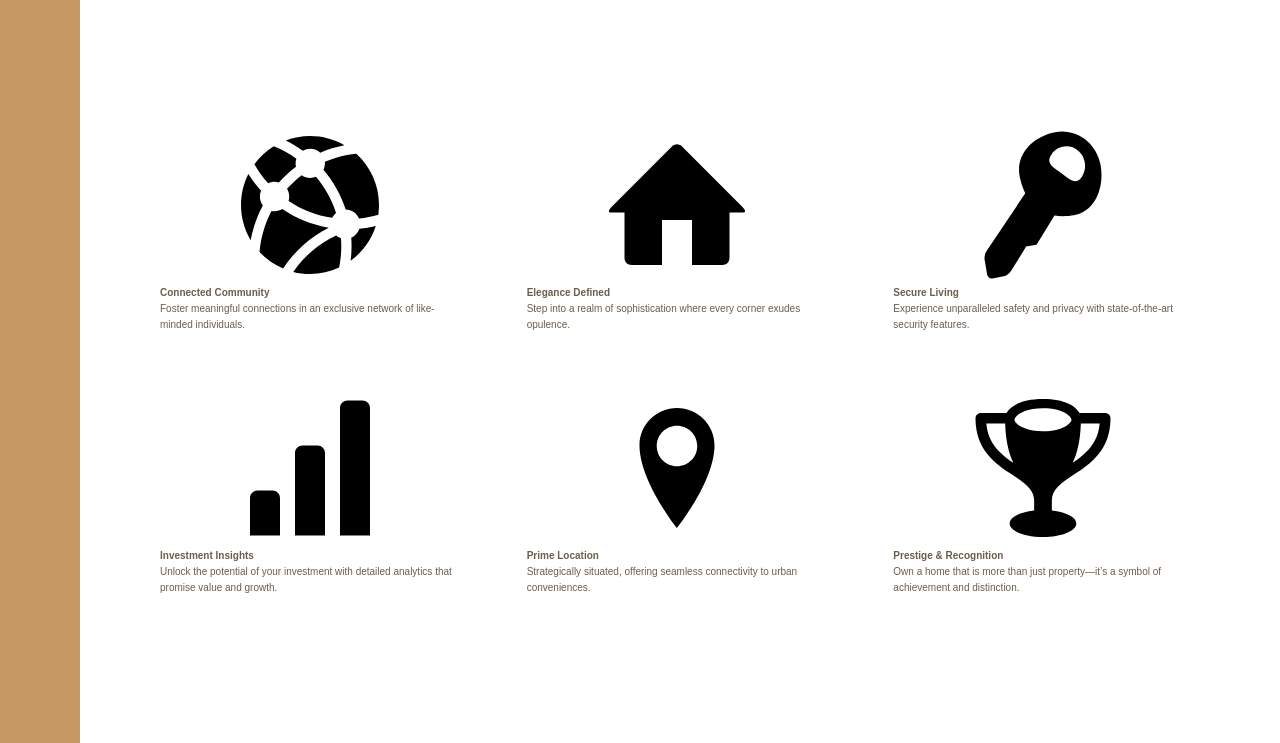
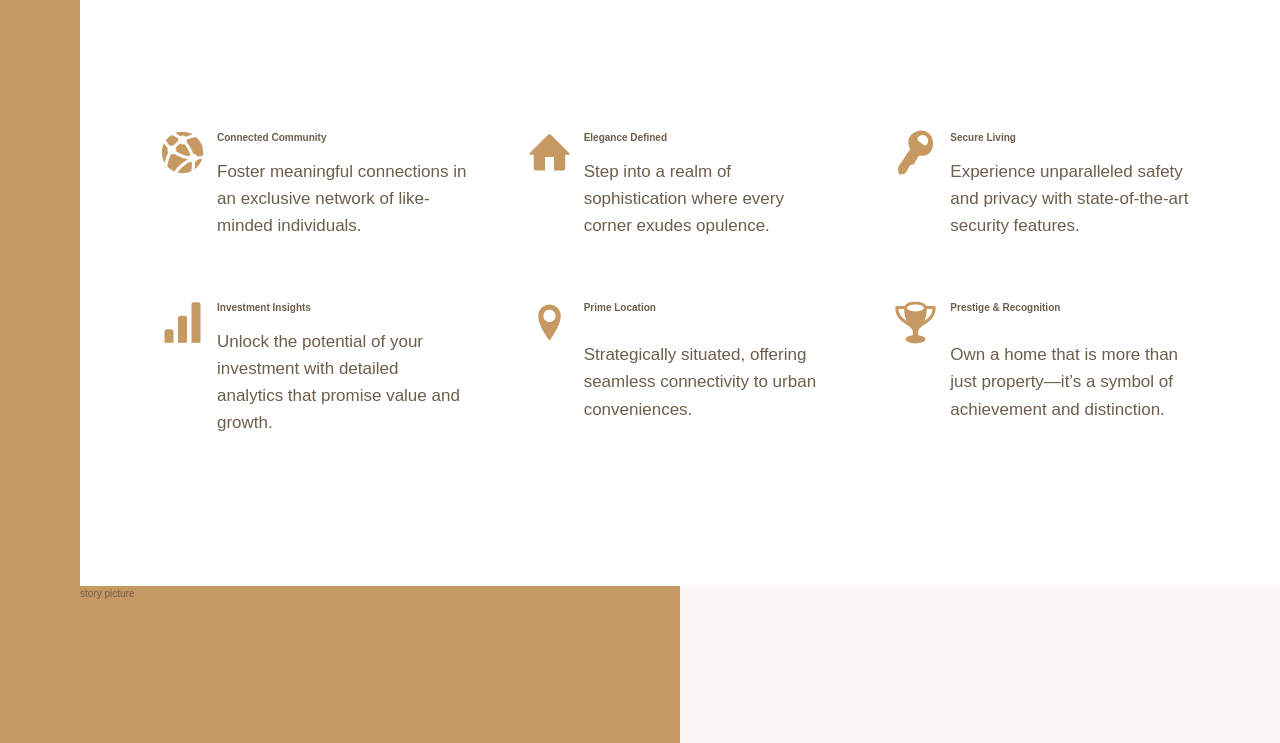
Before and after one commit to khanm2758/Vita__Villas, a website built with Vite: page index.html in a window 1280 px wide. Shown: the part 660-1403 px from the top of the page. Built offline with nearby package versions, Linux system fonts and the light colour scheme.

Commit message:
features section completed

```diff
--- a/index.html
+++ b/index.html
@@ -15,58 +15,66 @@
         <svg class="feature__icon">
           <use href="./img/sprite.svg#icon-network"></use>
         </svg>
-        <h4 class="heading-4">Connected Community</h4>
-        <p class="feature__text">Foster meaningful connections in an exclusive network of like-minded individuals.</p>
+        <h4 class="heading-4 heading-4--dark">Connected Community</h4>
+        <p class="feature__text">
+          Foster meaningful connections in an exclusive network of like-minded
+          individuals.
+        </p>
       </div>
       <div class="feature">
-         <div class="feature">
         <svg class="feature__icon">
           <use href="./img/sprite.svg#icon-home"></use>
         </svg>
-        <h4 class="heading-4">Elegance Defined</h4>
-        <p class="feature__text">Step into a realm of sophistication where every corner exudes opulence.</p>
-      </div>
+        <h4 class="heading-4 heading-4--dark">Elegance Defined</h4>
+        <p class="feature__text">
+          Step into a realm of sophistication where every corner exudes
+          opulence.
+        </p>
       </div>
       <div class="feature">
-         <div class="feature">
         <svg class="feature__icon">
           <use href="./img/sprite.svg#icon-key"></use>
         </svg>
-        <h4 class="heading-4">Secure Living</h4>
-        <p class="feature__text">Experience unparalleled safety and privacy with state-of-the-art security features.</p>
-      </div>
+        <h4 class="heading-4 heading-4--dark">Secure Living</h4>
+        <p class="feature__text">
+          Experience unparalleled safety and privacy with state-of-the-art
+          security features.
+        </p>
       </div>
       <div class="feature">
-         <div class="feature">
         <svg class="feature__icon">
           <use href="./img/sprite.svg#icon-bar-graph"></use>
         </svg>
-        <h4 class="heading-4">Investment Insights</h4>
-        <p class="feature__text">Unlock the potential of your investment with detailed analytics that promise value and growth.</p>
-      </div>
+        <h4 class="heading-4 heading-4--dark">Investment Insights</h4>
+        <p class="feature__text">
+          Unlock the potential of your investment with detailed analytics that
+          promise value and growth.
+        </p>
       </div>
       <div class="feature">
-         <div class="feature">
         <svg class="feature__icon">
           <use href="./img/sprite.svg#icon-location-pin"></use>
         </svg>
-        <h4 class="heading-4">Prime Location</h4>
-        <p class="feature__text">Strategically situated, offering seamless connectivity to urban conveniences.</p>
-      </div>
+        <h4 class="heading-4 heading-4--dark">Prime Location</h4>
+        <p class="feature__text">
+          Strategically situated, offering seamless connectivity to urban
+          conveniences.
+        </p>
       </div>
       <div class="feature">
-         <div class="feature">
         <svg class="feature__icon">
           <use href="./img/sprite.svg#icon-trophy"></use>
         </svg>
-        <h4 class="heading-4">Prestige & Recognition</h4>
-        <p class="feature__text">Own a home that is more than just property—it’s a symbol of achievement and distinction.</p>
-      </div>
+        <h4 class="heading-4 heading-4--dark">Prestige & Recognition</h4>
+        <p class="feature__text">
+          Own a home that is more than just property—it’s a symbol of
+          achievement and distinction.
+        </p>
       </div>
     </section>
 
     <div class="story__picture">story picture</div>
-    <div class="story__content">story content</div>
+    <div class="story__content"></div>
 
     <section class="homes">home</section>
     <section class="gallery">gallery</section>
--- a/sass/_base.scss
+++ b/sass/_base.scss
@@ -27,17 +27,12 @@ body {
   color: $color-grey-dark-2;
   font-weight: 300;
   line-height: 1.6;
-
-  // temp
-
-
-
-
 }
 
-.container{
+.container {
   display: grid;
   grid-template-rows: 80vh min-content 40vw repeat(3, min-content);
-  grid-template-columns: [sidebar-start] 8rem [sidebar-end full-start] minmax(8rem, 1fr)
-  [center-start] repeat(8, [col-start] minmax(min-content, 14rem) [col-end]) [center-end] minmax(8rem, 1fr)  [full-end]; // 1120 / 8 = 14rem
+  grid-template-columns:[sidebar-start] 8rem [sidebar-end full-start] minmax(8rem, 1fr)
+    [center-start] repeat(8, [col-start] minmax(min-content, 14rem) [col-end]) [center-end]
+    minmax(8rem, 1fr) [full-end]; // 1120 / 8 = 140 or 14rem
 }
--- a/sass/_features.scss
+++ b/sass/_features.scss
@@ -7,5 +7,28 @@
     //==========================================
     display: grid;
     grid-gap: 6rem;
-    grid-template-columns: repeat(3, 1fr);
+    grid-template-columns: repeat(auto-fit, minmax(25rem, 1fr));
+
+
 }
+
+.feature{
+
+    display: grid;
+   // row define is not necessary here
+    grid-template-columns: min-content 1fr;
+    gap: 1.2rem;
+
+    &__icon{
+        fill: $color-primary;
+        width: 4.5rem;
+        height: 4.5rem;
+        grid-row: 1 / 3;
+
+
+    }
+
+    &__text{
+        font-size: 1.7rem;
+    }
+}
--- a/sass/_story.scss
+++ b/sass/_story.scss
@@ -10,5 +10,6 @@
   &__content {
     background-color: $color-grey-light-1;
     grid-column: col-start 5 / full-end ;
+
   }
 }
```
Also changed, not shown: sass/_typography.scss (line endings or trailing spaces).
